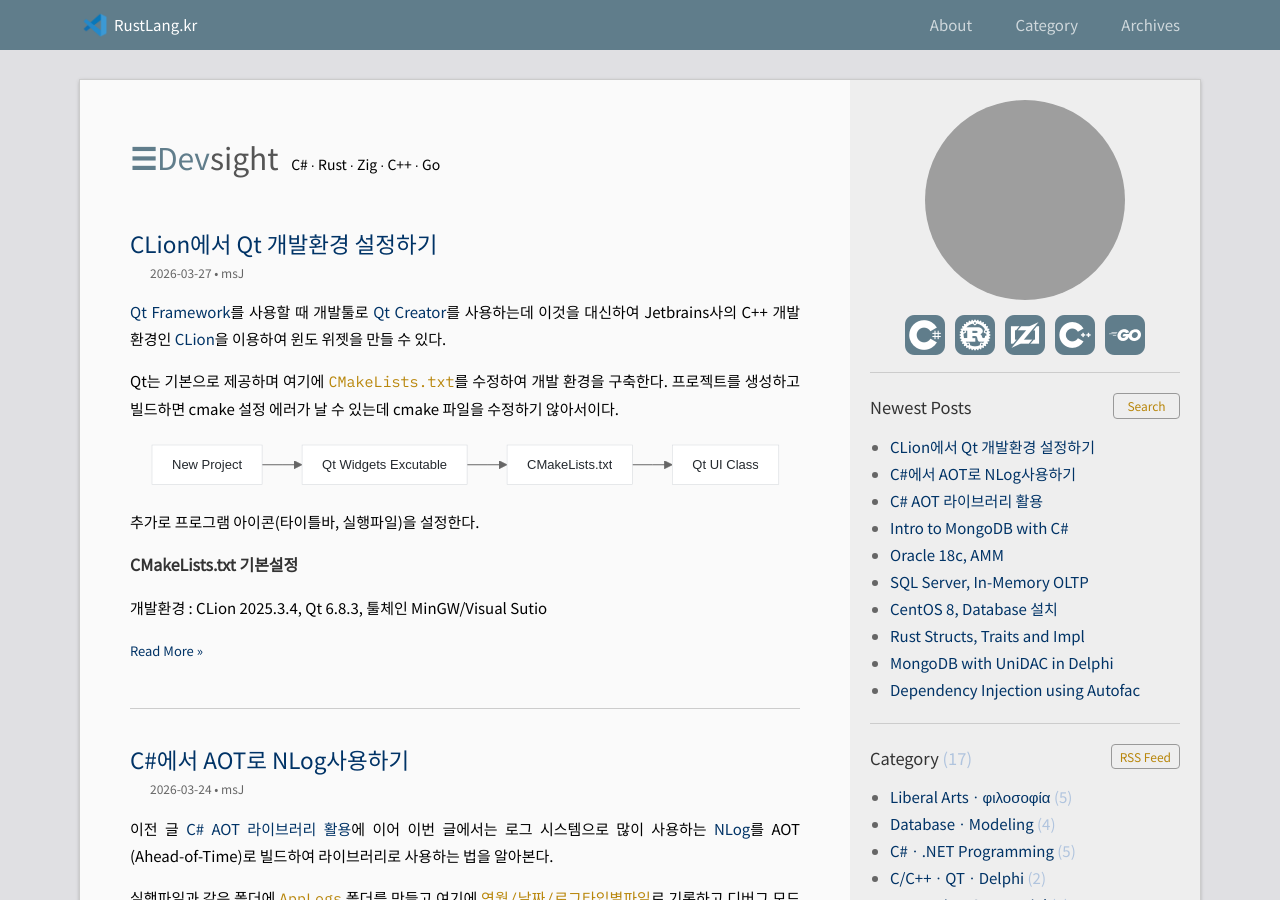
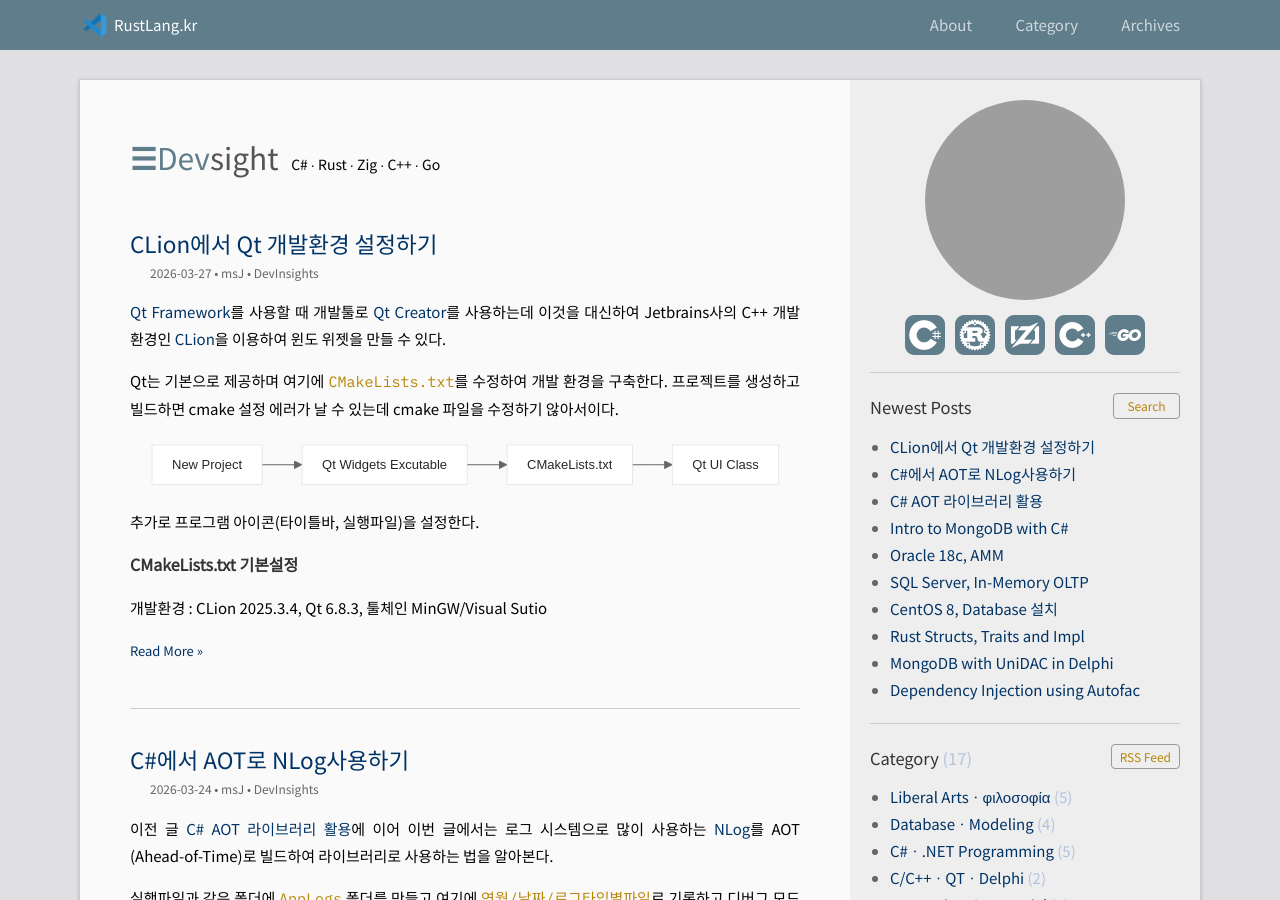
Before and after one commit to DebugJO/rustlang, a Jekyll site: the page built from index.html, in a window 1280 px wide and 900 px high. Built offline with Jekyll 4.4.1, drawn with Linux system fonts in a browser that asks for light colours; the list of posts is cut into pages by our own code; some of the changed text lies outside the part shown; grey boxes are pictures that could not be loaded.

Commit message:
Update index.html

```diff
--- a/index.html
+++ b/index.html
@@ -14,7 +14,7 @@
         </h2>
 
         <!-- <div class="post-meta">{{ post.date | date: "%b %-d, %Y" }}</div> -->
-        <div class="post-meta">{{ post.date | date: "%F" }} • msJ</div>
+        <div class="post-meta">{{ post.date | date: "%F" }} • msJ • DevInsights</div>
 
         <!-- <div class="post-excerpt"> -->
         <div class="post-content">
```
